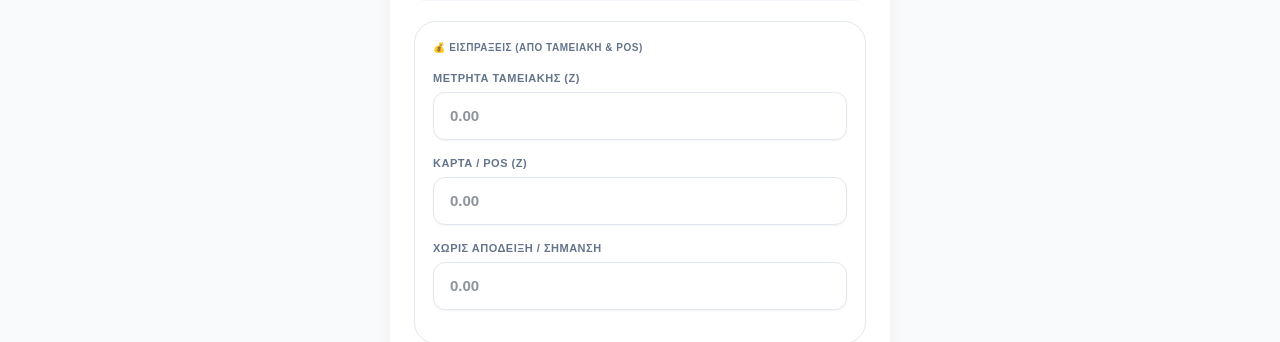
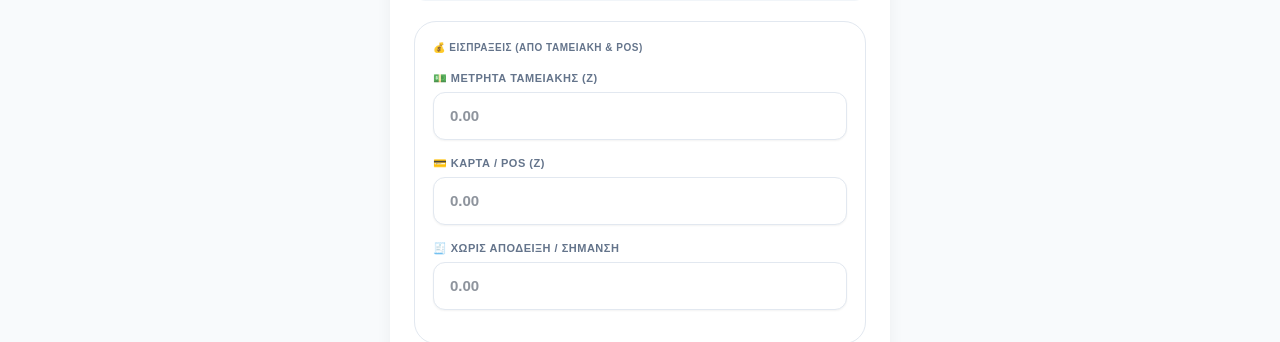
Before and after one commit to tsigris/cosy-management, a Next.js app: page /daily-z in a window 1280 px wide. Shown: the part 138-480 px from the top of the page. Built offline with nearby package versions, Linux system fonts and the light colour scheme.

Commit message:
Update page.tsx

```diff
--- a/src/app/daily-z/page.tsx
+++ b/src/app/daily-z/page.tsx
@@ -21,7 +21,7 @@ export default function DailyZPage() {
           .from('profiles')
           .select('username')
           .eq('id', user.id)
-          .maybeSingle()
+          .single()
         if (data?.username) setUsername(data.username)
       }
     }
@@ -52,7 +52,6 @@ export default function DailyZPage() {
   }
 
   return (
-    // ΔΙΟΡΘΩΣΗ: Προσθήκη overflowY και flex column για σωστό scrolling
     <main style={mainWrapperStyle}>
       <div style={cardStyle}>
 
@@ -70,16 +69,19 @@ export default function DailyZPage() {
         {/* SECTION: ΕΣΟΔΑ */}
         <div style={sectionBox}>
           <p style={sectionTitle}>💰 ΕΙΣΠΡΑΞΕΙΣ (ΑΠΟ ΤΑΜΕΙΑΚΗ & POS)</p>
+
           <div style={fieldBox}>
-            <label style={labelStyle}>ΜΕΤΡΗΤΑ ΤΑΜΕΙΑΚΗΣ (Z)</label>
+            <label style={labelStyle}>💵 ΜΕΤΡΗΤΑ ΤΑΜΕΙΑΚΗΣ (Z)</label>
             <input type="number" inputMode="decimal" value={cashZ} onChange={e => setCashZ(e.target.value)} style={inputStyle} placeholder="0.00" />
           </div>
+
           <div style={fieldBox}>
-            <label style={labelStyle}>ΚΑΡΤΑ / POS (Z)</label>
+            <label style={labelStyle}>💳 ΚΑΡΤΑ / POS (Z)</label>
             <input type="number" inputMode="decimal" value={posZ} onChange={e => setPosZ(e.target.value)} style={inputStyle} placeholder="0.00" />
           </div>
+
           <div style={fieldBox}>
-            <label style={labelStyle}>ΧΩΡΙΣ ΑΠΟΔΕΙΞΗ / ΣΗΜΑΝΣΗ</label>
+            <label style={labelStyle}>🧾 ΧΩΡΙΣ ΑΠΟΔΕΙΞΗ / ΣΗΜΑΝΣΗ</label>
             <input type="number" inputMode="decimal" value={noTax} onChange={e => setNoTax(e.target.value)} style={inputStyle} placeholder="0.00" />
           </div>
         </div>
@@ -102,7 +104,6 @@ export default function DailyZPage() {
           {loading ? 'Γίνεται αποθήκευση...' : 'ΟΡΙΣΤΙΚΟΠΟΙΗΣΗ & ΚΛΕΙΣΙΜΟ'}
         </button>
 
-        {/* EXTRA PADDING ΓΙΑ ΤΟ SCROLL ΣΤΑ ΚΙΝΗΤΑ */}
         <div style={{ height: '60px' }} />
       </div>
     </main>
@@ -115,7 +116,7 @@ const mainWrapperStyle: any = {
   minHeight: '100vh',
   padding: '16px',
   fontFamily: 'sans-serif',
-  overflowY: 'auto', // Επιτρέπει το σκρολάρισμα
+  overflowY: 'auto',
   WebkitOverflowScrolling: 'touch'
 };
 
@@ -125,7 +126,7 @@ const cardStyle: any = {
   backgroundColor: 'white',
   borderRadius: '28px',
   padding: '24px',
-  paddingBottom: '100px', // Κενό στο τέλος για να μη "χάνεται" το κουμπί
+  paddingBottom: '100px',
   boxShadow: '0 10px 15px rgba(0,0,0,0.05)',
   display: 'flex',
   flexDirection: 'column'
```
